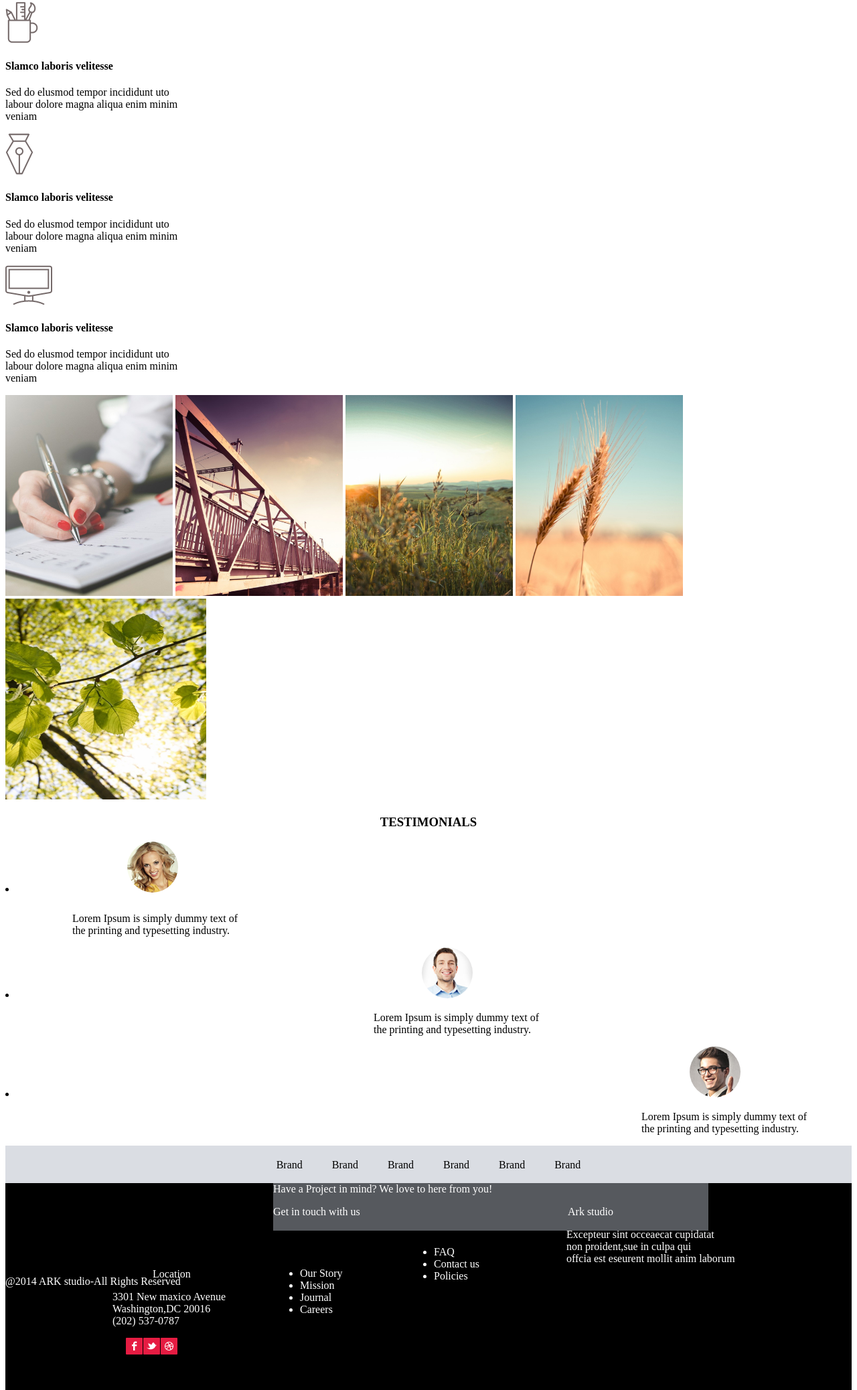
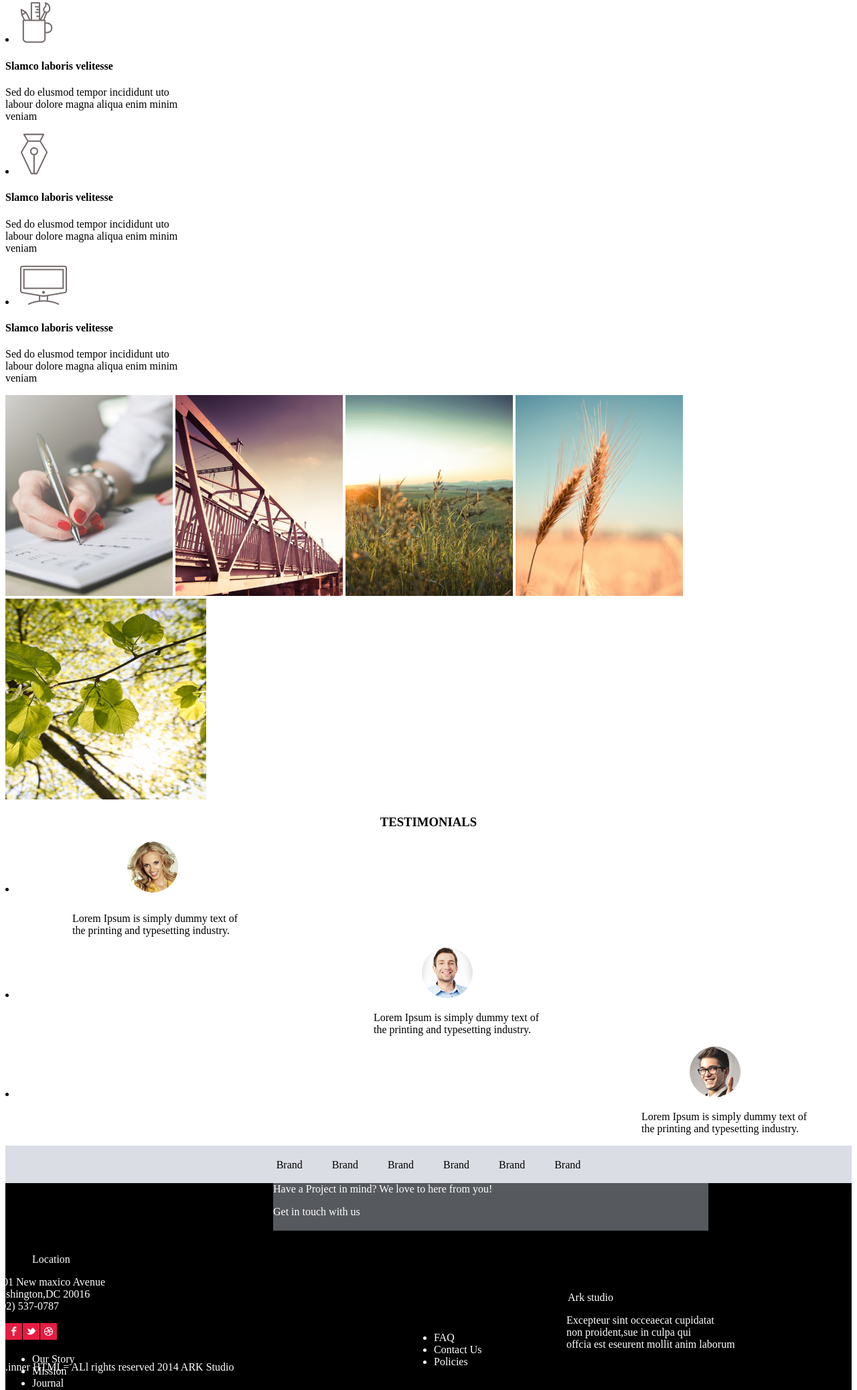
Before and after one commit to punamthute/ark-studio, a plain HTML site: page index.html in a window 1280 px wide. Shown: the part 724-2800 px from the top of the page at 67% size. Drawn offline with Linux system fonts and the light colour scheme; files that its build step writes are made by us from their sources.

Commit message:
error solve

```diff
--- a/index.html
+++ b/index.html
@@ -17,7 +17,7 @@
             <nav class="nav_bar">
                 <ul id="nav_list">
                     <li><a id='nav_item_1'>Our Story</li>
-                        <li><a id='nav_item_2'>Product</li>
+                        <li><a id='nav_item_2'>Products</li>
                             <li><a id='nav_item_3'>Journal</li>
                                 <li><a id='nav_item_4'>Contact</li>
 
@@ -28,23 +28,23 @@
     </div>
     </header>
     <section class="cta" style="background-color: #dbdad5; height: 50px; margin-top:-20px; padding-top: 25px; padding-left: 50px;">
-        <p id="cta_text">"Have a project in mind? We would love to hear from you!"</p>
-        <a id="cta_link">Get in touch with us</button>
+        <p><a id="cta_text">"Have a project in mind? We would love to hear from you!"</a>
+        <p><a id="cta_link">Get in touch with us</a>
     </section>
     <h3 style="text-align: center;">We are ARK Studio,we make Awsome stuff</h3>
 
     <section class="services wrapper">
 
-        <img src="img/s1.png">
+        <li><img src="img/s1.png"></li>
         <h4> Slamco laboris velitesse</h4>
         <p> Sed do elusmod tempor incididunt uto <br> labour dolore magna aliqua enim minim <br> veniam</p>
 
 
-           <img src="img/s2.png">
+           <li><img src="img/s2.png"></li>
            <h4> Slamco laboris velitesse</h4>
         <p> Sed do elusmod tempor incididunt uto <br> labour dolore magna aliqua enim minim <br> veniam</p>
 
-           <img src="img/s3.png">
+           <li><img src="img/s3.png"></li>
            <h4> Slamco laboris velitesse</h4>
         <p> Sed do elusmod tempor incididunt uto <br> labour dolore magna aliqua enim minim <br> veniam</p>
     </section>
@@ -77,37 +77,38 @@
 
    <div class="footer">
        <div class="footer1">
-           <p id="cta_text"> Have a Project in mind? We love to here from you!</p>
-          <a id="cta_link">Get in touch with us</a>
+           <p><p id="cta_text"> Have a Project in mind? We love to here from you!</p>
+         <p><a id="cta_link">Get in touch with us</a></p>
        </div>
-       <div class="footer_widget">
+       <a class="footer_widget">
        <ul>Location</ul>
        <p style="margin-left: -20px;">3301 New maxico Avenue<br>Washington,DC 20016<br>(202) 537-0787</p>
        <img src="img/social_hover.png">
-       </div>
-      <div class="Comp_list">
-   <ul id="comp_list">
+       </a>
+      <div class="Company_list">
+          <ul>
+   <a id="company_list">
 
-    <li><a id='comp_item_1'>Our Story</li>
-        <li><a id='comp_item_2'>Mission</li>
-            <li><a id='comp_item_3'>Journal</li>
-                <li><a id='comp_item_4'>Careers</li>
+    <li><a id='company_item_1'>Our Story</li>
+        <li><a id='company_item_2'>Mission</li>
+            <li><a id='company_item_3'>Journal</li>
+                <li><a id='company_item_4'>Careers</li>
                 </div>
             </ul>
 
 
        <div class="support-list">
            <ul id="support">
-           <li><a id='sup_item_1'>FAQ</a></li>
-           <li><a id='sup_item_2'>Contact us</a></li>
-           <li><a id='sup_item_3'>Policies</a></li>
+           <li><a id='support_item_1'>FAQ</a></li>
+           <li><a id='support_item_2'>Contact Us</a></li>
+           <li><a id='support_item_3'>Policies</a></li>
        </ul>
                </div>
                <div class=footer_widget3>
                    <ul> Ark studio</ul>
                    <p style="margin-left: 38px;">Excepteur sint occeaecat cupidatat<br> non proident,sue in culpa qui<br> offcia est eseurent mollit anim laborum </p>
                        </div>
-                       <p><div class="rights" >@2014 ARK studio-All Rights Reserved</p>
+                       <p><a class="rights">.inner HTML= ALl rights reserved 2014 ARK Studio</p>
        </div>
 
 
```
